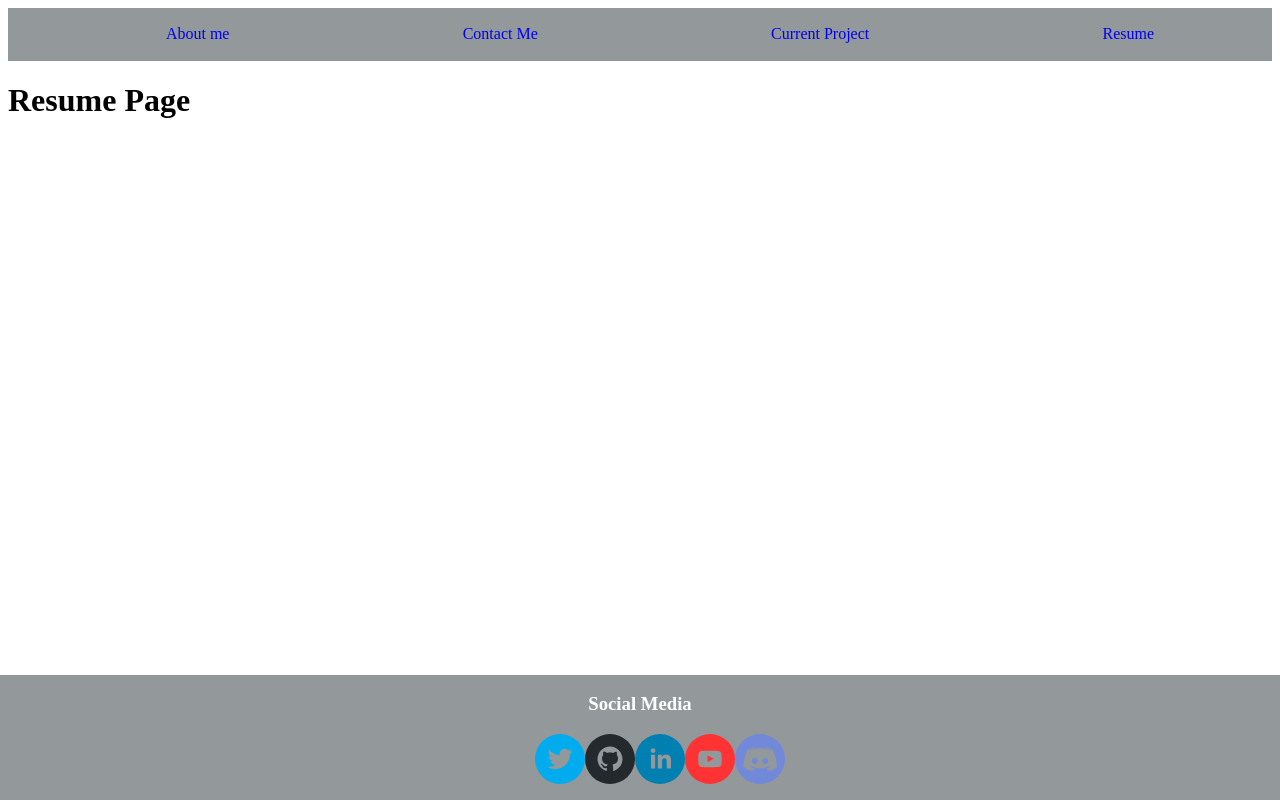
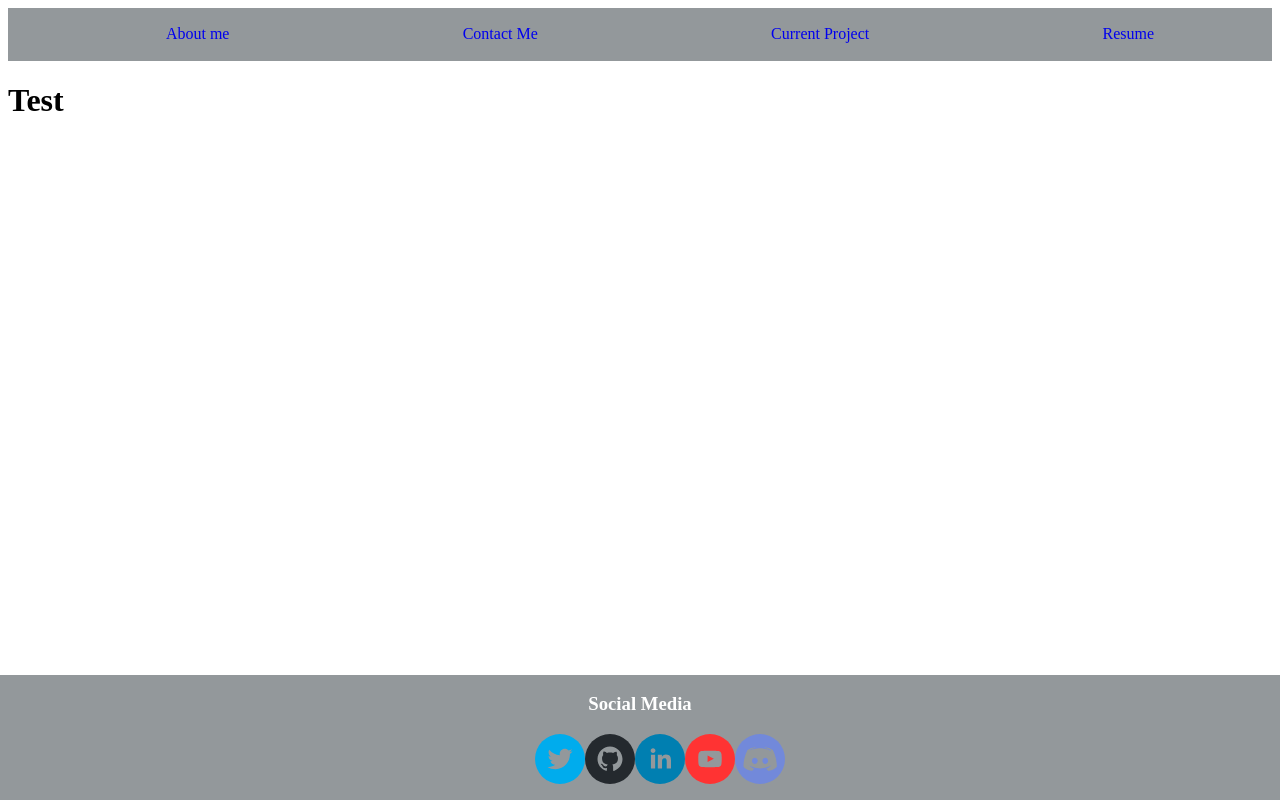
Before and after one commit to vilarj/React_App, a React (Create React App) app in the folder web/: page /resume in a window 1280 px wide. Built offline with nearby package versions, Linux system fonts and the light colour scheme.

Commit message:
Some minor changes.

```diff
--- a/web/package.json
+++ b/web/package.json
@@ -6,6 +6,7 @@
     "@testing-library/jest-dom": "^5.14.1",
     "@testing-library/react": "^11.2.7",
     "@testing-library/user-event": "^12.8.3",
+    "easybase-react": "^2.2.8",
     "react": "^17.0.2",
     "react-dom": "^17.0.2",
     "react-router-dom": "^5.3.0",
--- a/web/src/App.js
+++ b/web/src/App.js
@@ -3,7 +3,6 @@ import { BrowserRouter as Router, Switch, Route } from 'react-router-dom'
 import './App.css';
 
 import Header from './Components/Header'
-import Body from './Components/Body'
 import Footer from './Components/Footer'
 
 import About from './Sites/About'
@@ -11,13 +10,15 @@ import Contact from './Sites/Contact'
 import Current_Project from './Sites/Current_Project'
 import Resume from './Sites/Resume'
 
+
+import { EasybaseProvider, useEasybase } from 'easybase-react';
+
 function App() {
   return (
     <Router>
 
       <div className='App'>
         <Header />
-        {/* <Body />*/}
 
         <Switch>
           <Route path="/" exact component={Home} />
@@ -26,6 +27,10 @@ function App() {
           <Route path="/current_project" component={Current_Project} />
           <Route path="/resume" component={Resume} />
         </Switch>
+
+        <div className='easybase'>
+        </div>
+
         <Footer />
       </div>
     </Router>
@@ -34,7 +39,7 @@ function App() {
 
 const Home = () => (
   <div>
-    <h1>Home Page</h1>
+
   </div>
 )
 
--- a/web/src/Sites/Current_Project.js
+++ b/web/src/Sites/Current_Project.js
@@ -2,7 +2,10 @@ import React from 'react'
 
 function Current_Project() {
     return (
-        <h1>Current Project Page</h1>
+        <div>
+            <h1>Current Project Page</h1>
+        </div>
+
     )
 }
 
--- a/web/src/Sites/Resume.js
+++ b/web/src/Sites/Resume.js
@@ -2,7 +2,9 @@ import React from 'react'
 
 function Resume() {
     return (
-        <h1>Resume Page</h1>
+        <div>
+            <h1>Test</h1>
+        </div>
     )
 }
 
```
Also changed, not shown: 2 other files (tests, documents, lock files or other folders).
